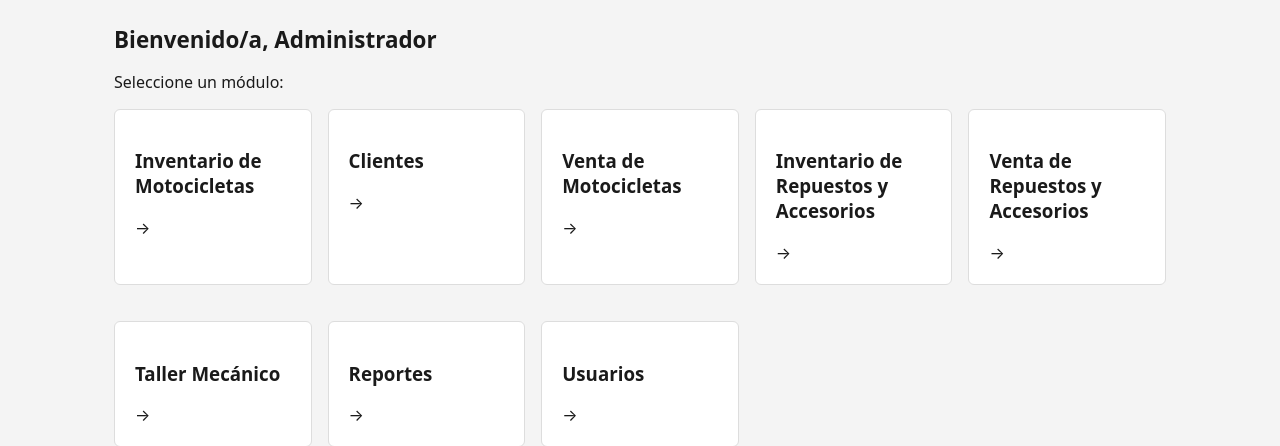
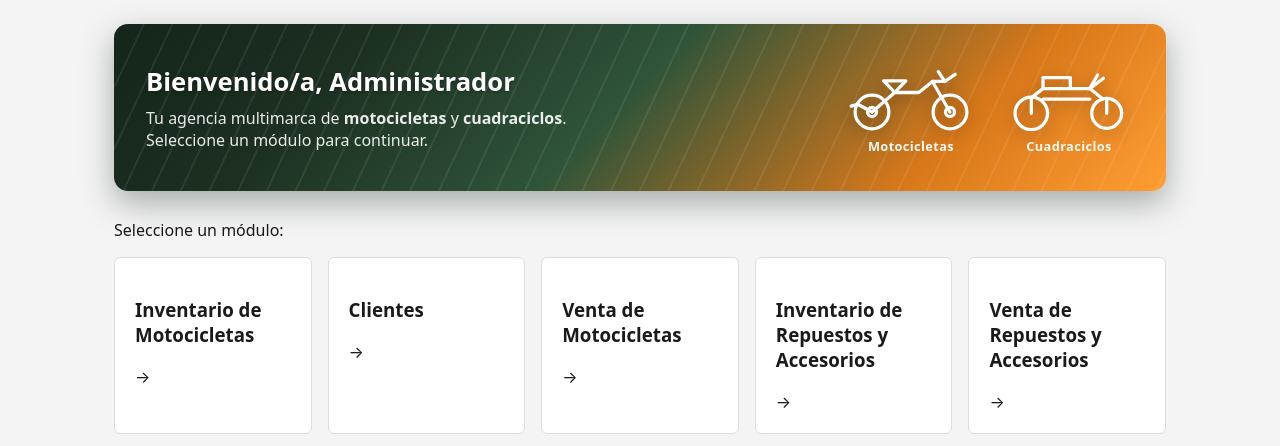
Before and after one commit to Vporras-88/Eli-n-Liam-Motors-CR, a Flask app: page / in a window 1280 px wide. Shown: the part 153-599 px from the top of the page. Run offline with Flask 3, Linux system fonts and the light colour scheme; the visitor is signed in with stand-in values (Sample User, id 1); data comes from the database, SQL or seed files in the repository.

Commit message:
Rediseñar la página de Bienvenida con banner e ilustraciones de motos/cuadraciclos
- Nuevo banner ("hero") con degradado moderno (verde metálico de la
  marca hacia naranja vibrante) y un sutil patrón de líneas diagonales
  tipo efecto de velocidad, alusivo a la venta de motocicletas y
  cuadraciclos.
- Dos ilustraciones propias en SVG (moto y cuadraciclo, estilo icono
  de línea) integradas en el banner, sin depender de imágenes externas.
- El resto del sitio (fondo de las demás páginas, tarjetas, tablas)
  no se modifica.

Co-Authored-By: Claude Sonnet 5 <noreply@anthropic.com>
Claude-Session: https://claude.ai/code/session_01WpVwH9SSiEgH7qaJsYcSbu

```diff
--- a/app/views/web/static/style.css
+++ b/app/views/web/static/style.css
@@ -208,6 +208,73 @@ input, select, textarea {
 .tarjeta-resumen h3 { margin: 0 0 0.4rem; font-size: 0.85rem; color: var(--gris); }
 .tarjeta-resumen .valor { font-size: 1.6rem; font-weight: 700; color: var(--verde-metalico); }
 
+.bienvenida-hero {
+    position: relative;
+    overflow: hidden;
+    display: flex;
+    align-items: center;
+    justify-content: space-between;
+    flex-wrap: wrap;
+    gap: 2rem;
+    margin-bottom: 1.75rem;
+    padding: 2.25rem 2rem;
+    border-radius: 14px;
+    color: white;
+    background: linear-gradient(135deg, #14251a 0%, #1c2f21 22%, #2f5439 48%, #d9781a 78%, #ff9d33 100%);
+    box-shadow: 0 12px 32px rgba(20, 37, 26, 0.35);
+}
+
+.bienvenida-hero::before {
+    content: "";
+    position: absolute;
+    inset: 0;
+    background: repeating-linear-gradient(
+        115deg,
+        rgba(255, 255, 255, 0.07) 0px,
+        rgba(255, 255, 255, 0.07) 2px,
+        transparent 2px,
+        transparent 26px
+    );
+    pointer-events: none;
+}
+
+.bienvenida-texto { position: relative; z-index: 1; max-width: 480px; }
+.bienvenida-texto h1 { margin: 0 0 0.5rem; font-size: 1.6rem; text-shadow: 0 1px 3px rgba(0, 0, 0, 0.35); }
+.bienvenida-texto p { margin: 0; color: rgba(255, 255, 255, 0.9); }
+
+.bienvenida-ilustraciones {
+    position: relative;
+    z-index: 1;
+    display: flex;
+    gap: 1.75rem;
+    flex-wrap: wrap;
+}
+
+.bienvenida-icono {
+    display: flex;
+    flex-direction: column;
+    align-items: center;
+    gap: 0.4rem;
+}
+
+.bienvenida-icono svg {
+    width: 130px;
+    height: auto;
+    fill: none;
+    stroke: white;
+    stroke-width: 5;
+    stroke-linecap: round;
+    stroke-linejoin: round;
+    filter: drop-shadow(0 4px 8px rgba(0, 0, 0, 0.3));
+}
+
+.bienvenida-icono span {
+    font-size: 0.8rem;
+    font-weight: 600;
+    letter-spacing: 0.03em;
+    color: rgba(255, 255, 255, 0.95);
+}
+
 .login-wrap {
     max-width: 360px;
     margin: 4rem auto;
--- a/app/views/web/templates/principal.html
+++ b/app/views/web/templates/principal.html
@@ -1,7 +1,41 @@
 {% extends "base.html" %}
 {% block titulo %}Menú Principal — Elián-Liam Motors CR{% endblock %}
 {% block contenido %}
-<h1>Bienvenido/a, {{ usuario['nombre'] }}</h1>
+<section class="bienvenida-hero">
+    <div class="bienvenida-texto">
+        <h1>Bienvenido/a, {{ usuario['nombre'] }}</h1>
+        <p>Tu agencia multimarca de <strong>motocicletas</strong> y <strong>cuadraciclos</strong>. Seleccione un módulo para continuar.</p>
+    </div>
+    <div class="bienvenida-ilustraciones">
+        <div class="bienvenida-icono">
+            <svg viewBox="0 0 200 110" xmlns="http://www.w3.org/2000/svg" aria-hidden="true">
+                <circle cx="40" cy="80" r="26"></circle>
+                <circle cx="160" cy="80" r="26"></circle>
+                <circle cx="40" cy="80" r="7"></circle>
+                <circle cx="160" cy="80" r="7"></circle>
+                <path d="M40,80 L75,50 L112,50 L133,33 L152,33"></path>
+                <path d="M75,50 L58,32 L92,32 Z"></path>
+                <path d="M133,33 L160,80"></path>
+                <path d="M152,33 L168,22 M152,33 L142,18"></path>
+                <path d="M40,80 L18,68 L8,71"></path>
+            </svg>
+            <span>Motocicletas</span>
+        </div>
+        <div class="bienvenida-icono">
+            <svg viewBox="0 0 200 110" xmlns="http://www.w3.org/2000/svg" aria-hidden="true">
+                <circle cx="42" cy="82" r="25"></circle>
+                <circle cx="158" cy="82" r="23"></circle>
+                <path d="M42,58 L60,44 L132,44 L152,60"></path>
+                <path d="M60,44 L60,27 L102,27 L102,44"></path>
+                <path d="M132,44 L144,23 M132,44 L153,28"></path>
+                <path d="M42,58 L42,82 M158,60 L158,82"></path>
+                <path d="M60,60 L132,60"></path>
+            </svg>
+            <span>Cuadraciclos</span>
+        </div>
+    </div>
+</section>
+
 <p>Seleccione un módulo:</p>
 <div class="tarjetas-resumen">
     {% for clave, etiqueta, endpoint in opciones %}
```
